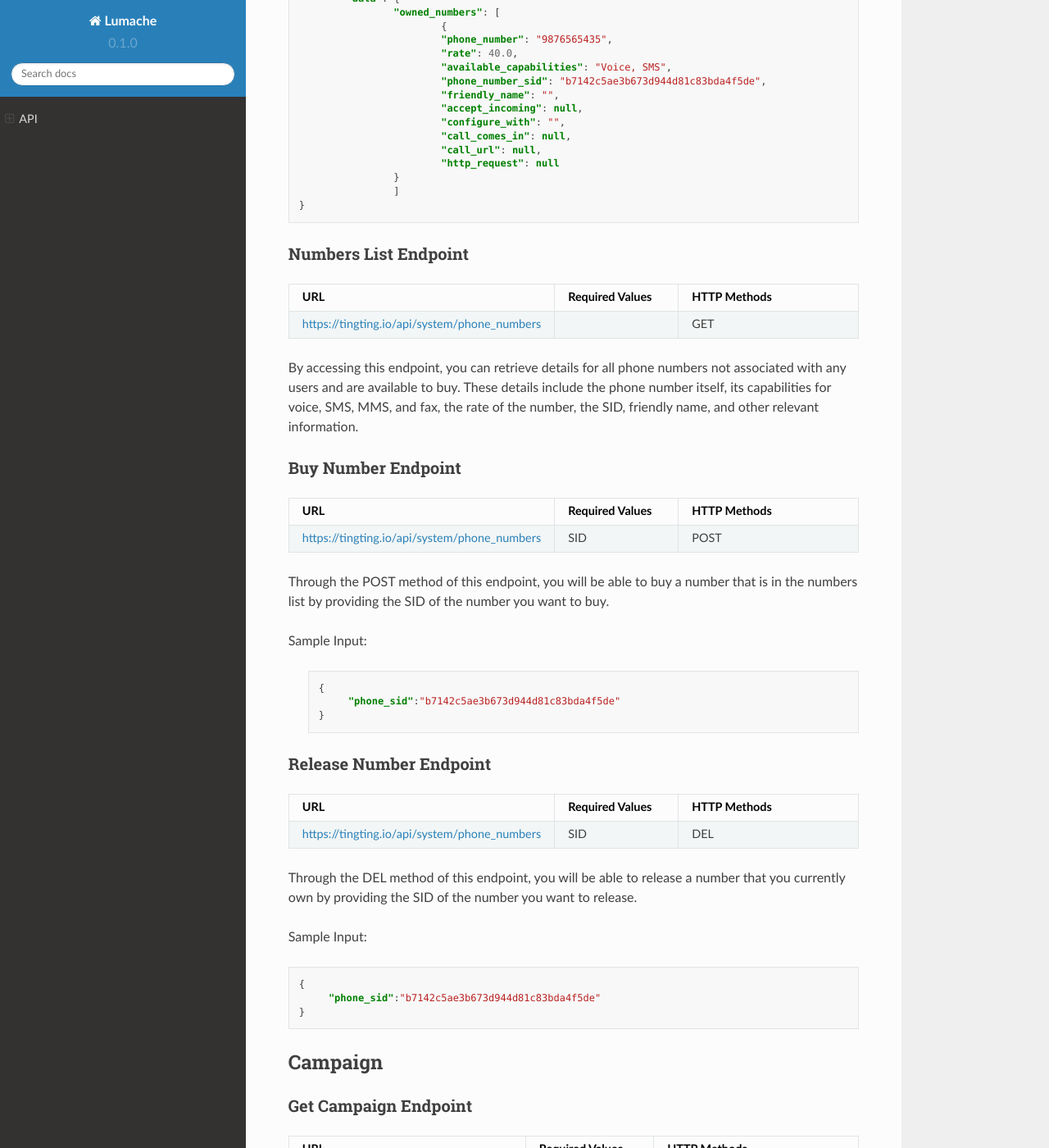
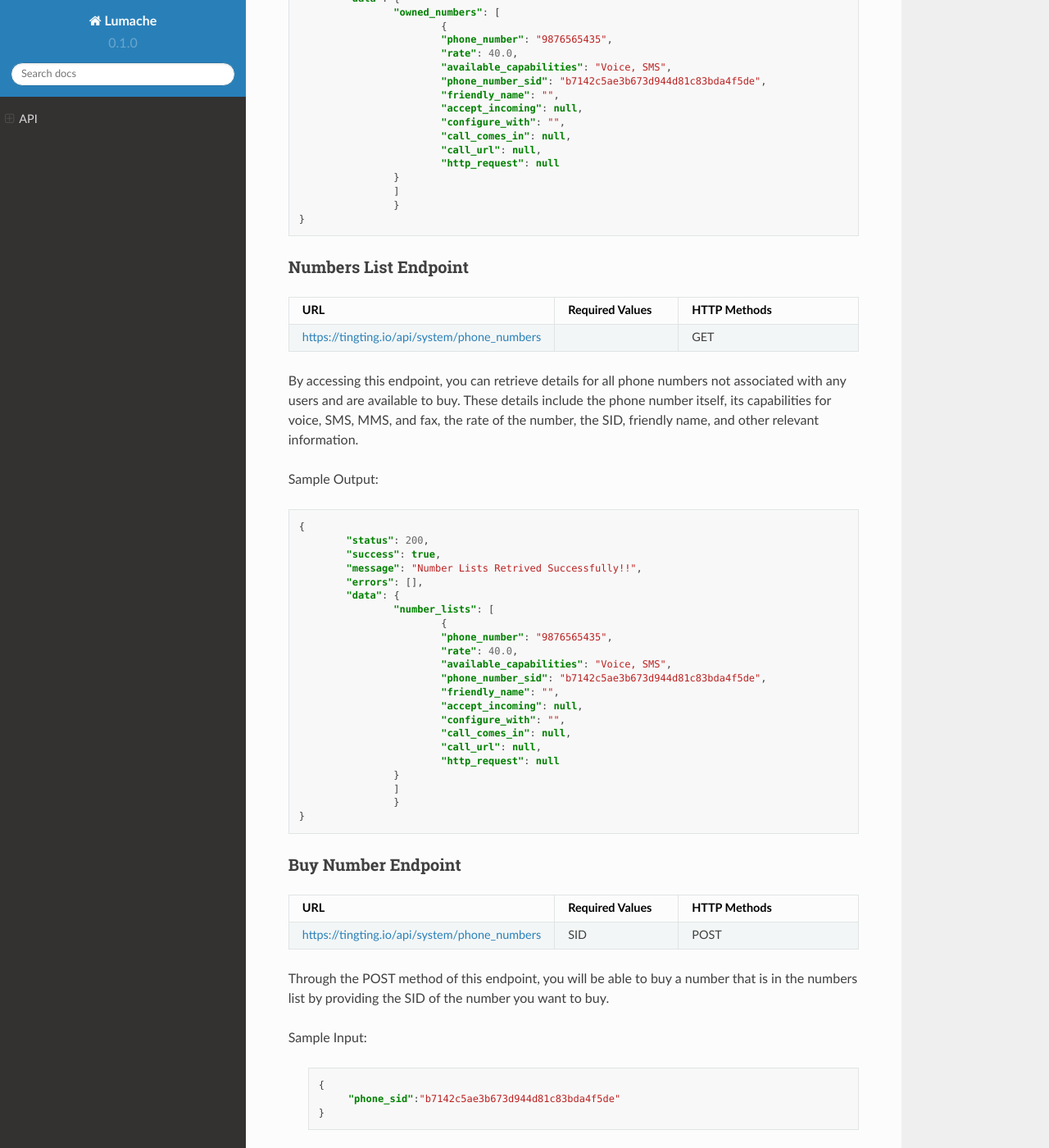
Before and after one commit to anjelikaprixa/TingTing, a Sphinx documentation site: the page built from docs/source/api.rst, in a window 1280 px wide and 1400 px high, scrolled down 2921 px. Shown: the whole window at 82% size. Built offline with Sphinx 7.4.7 and the Read the Docs theme 2.0.0, drawn with Linux system fonts in a browser that asks for light colours.

Commit message:
Update api.rst

```diff
--- a/docs/source/api.rst
+++ b/docs/source/api.rst
@@ -180,6 +180,7 @@ Sample Output:
 				"http_request": null
         		}
 			]
+			}
     	}
 
 
@@ -198,6 +199,34 @@ Numbers List Endpoint
      - GET
 
 By accessing this endpoint, you can retrieve details for all phone numbers not associated with any users and are available to buy. These details include the phone number itself, its capabilities for voice, SMS, MMS, and fax, the rate of the number, the SID, friendly name, and other relevant information.
+
+Sample Output:
+
+.. code-block:: json
+
+	{
+		"status": 200,
+    		"success": true,
+    		"message": "Number Lists Retrived Successfully!!",
+    		"errors": [],
+    		"data": {
+        		"number_lists": [
+				{
+            			"phone_number": "9876565435",
+				"rate": 40.0,
+				"available_capabilities": "Voice, SMS",
+				"phone_number_sid": "b7142c5ae3b673d944d81c83bda4f5de",
+				"friendly_name": "",
+				"accept_incoming": null,
+				"configure_with": "",
+				"call_comes_in": null,
+				"call_url": null,
+				"http_request": null
+        		}
+			]
+			}
+    	}
+
 
 Buy Number Endpoint
 ~~~~~~~~~~~~~~~~~~~~
```
